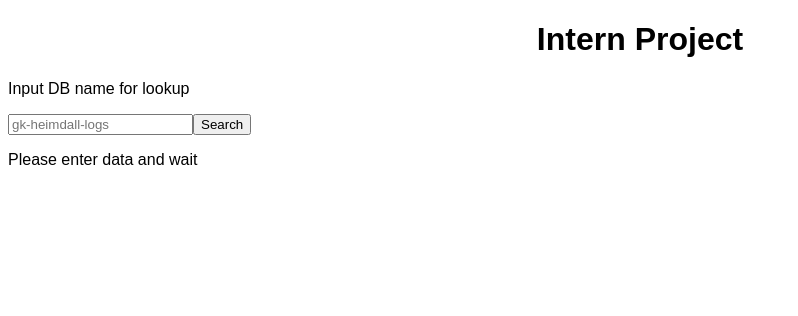
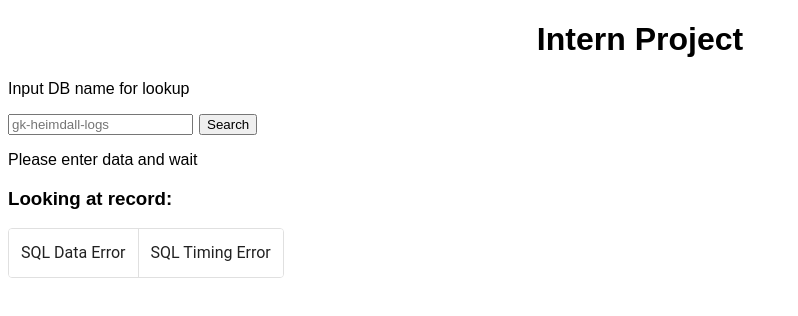
Before and after one commit to nonwor/intern, an Angular app in the folder angular-app/: page / in a window 1280 px wide. Shown: the top 316 px of the page, without its empty margins (0-798 px from the left). Built offline with nearby package versions, Linux system fonts and the light colour scheme.

Commit message:
change server call

```diff
--- a/angular-app/src/app/result-data/result-data.component.html
+++ b/angular-app/src/app/result-data/result-data.component.html
@@ -1,6 +1,6 @@
 <!-- <p>Looking at: {{message}}</p> -->
-<div *ngIf="message">
-    <h3>Looking at record: {{message}}</h3>
+<div *ngIf="paramList">
+    <h3>Looking at record: {{paramList[1]}}</h3>
     <!-- Add toggle function here -->
     <!-- https://www.geeksforgeeks.org/angular-material-button-toggle/ -->
     <div>
--- a/angular-app/src/app/result-data/result-data.component.ts
+++ b/angular-app/src/app/result-data/result-data.component.ts
@@ -12,7 +12,7 @@
 })
 
 export class ResultDataComponent {
-  @Input() message?: string;
+  @Input() paramList: string[] =[];
 
   // placeHolder:string = "20230509-2346";
   apiUrl:string = " ";
@@ -36,13 +36,13 @@
   selectedValueTiming:string = "";
 
   ngOnChanges(changes: SimpleChanges) {
-    if (changes['message'] && !changes['message'].firstChange) {
+    if (changes['paramList'] && !changes['paramList'].firstChange) {
       this.doSomething();
     }
   }
 
   doSomething() {
-    console.log('Message changed to:', this.message);
+    console.log('Message changed to:', this.paramList);
     //Reset Data on new select "message" from parent
     this.dataError = [];
     this.timingError =[];
@@ -57,7 +57,7 @@
 
   execute() {
     // this.apiUrl = 'https://swapi.dev/api/people/' +this.searchTerm;
-    this.apiUrl ='http://localhost:8080/item/'+this.message;
+    this.apiUrl ='http://localhost:8080/item/'+ this.paramList[0] +'/'+this.paramList[1];
     return this.http.get<Store[]>(this.apiUrl);
   }
 
@@ -98,6 +98,7 @@
   //Select which Error log (Data = 0 or Timing = 1, default to 2) to display
   onToggleChange(event:any) {
     this.whichError = event.value;
+    console.log(this.paramList)
   }
 
   // focusedObject?:TimingErr;
--- a/angular-app/src/app/search/search.component.css
+++ b/angular-app/src/app/search/search.component.css
@@ -1,3 +1,7 @@
 .keys li{
     padding-top: 4px;
 }
+
+.search-button {
+    margin-left: 6px;
+}
--- a/angular-app/src/app/search/search.component.html
+++ b/angular-app/src/app/search/search.component.html
@@ -1,7 +1,7 @@
 <div>
     <p>Input DB name for lookup</p>
     <input type="text"  placeholder="gk-heimdall-logs" [(ngModel)]="searchTerm">
-    <button (click)="search()">Search</button>
+    <button class="search-button" (click)="search()">Search</button>
 </div>
 
 <div *ngIf="!data">
@@ -19,4 +19,4 @@
     </ul>
 </div>
 
-<app-result-data [message]=selectedItem></app-result-data>
+<app-result-data [paramList]="paramList"></app-result-data>
--- a/angular-app/src/app/search/search.component.ts
+++ b/angular-app/src/app/search/search.component.ts
@@ -1,4 +1,4 @@
-import { Component } from '@angular/core';
+import { Component, Input } from '@angular/core';
 import { NgModel } from '@angular/forms';
 import { HttpClient, } from '@angular/common/http';
 import { Store } from '../store';
@@ -18,16 +18,18 @@
   searchTerm:string ="";
   data: any;
 
+  @Input() paramList:any[] =[];
+
   execute() {
     console.log(this.searchTerm)
     // this.apiUrl = 'https://swapi.dev/api/people/' +this.searchTerm;
-    this.apiUrl ='http://localhost:8080/gen';
+    this.apiUrl ='http://localhost:8080/db/' + this.searchTerm;
     return this.http.get(this.apiUrl);
   }
 
   search(){
     this.execute().subscribe((data:any)=>{
-      console.log(data);
+      // console.log(data);
       this.data = data;
     })
   }
@@ -36,6 +38,9 @@
   onSelect(log:Store): void{
     this.selectedItem = log.Key;
     console.log(this.selectedItem);
+    this.paramList = [];
+    this.paramList.push(this.searchTerm);
+    this.paramList.push(this.selectedItem);
   }
 
 }
```
Also changed, not shown: 2 other files (tests, documents, lock files or other folders).
